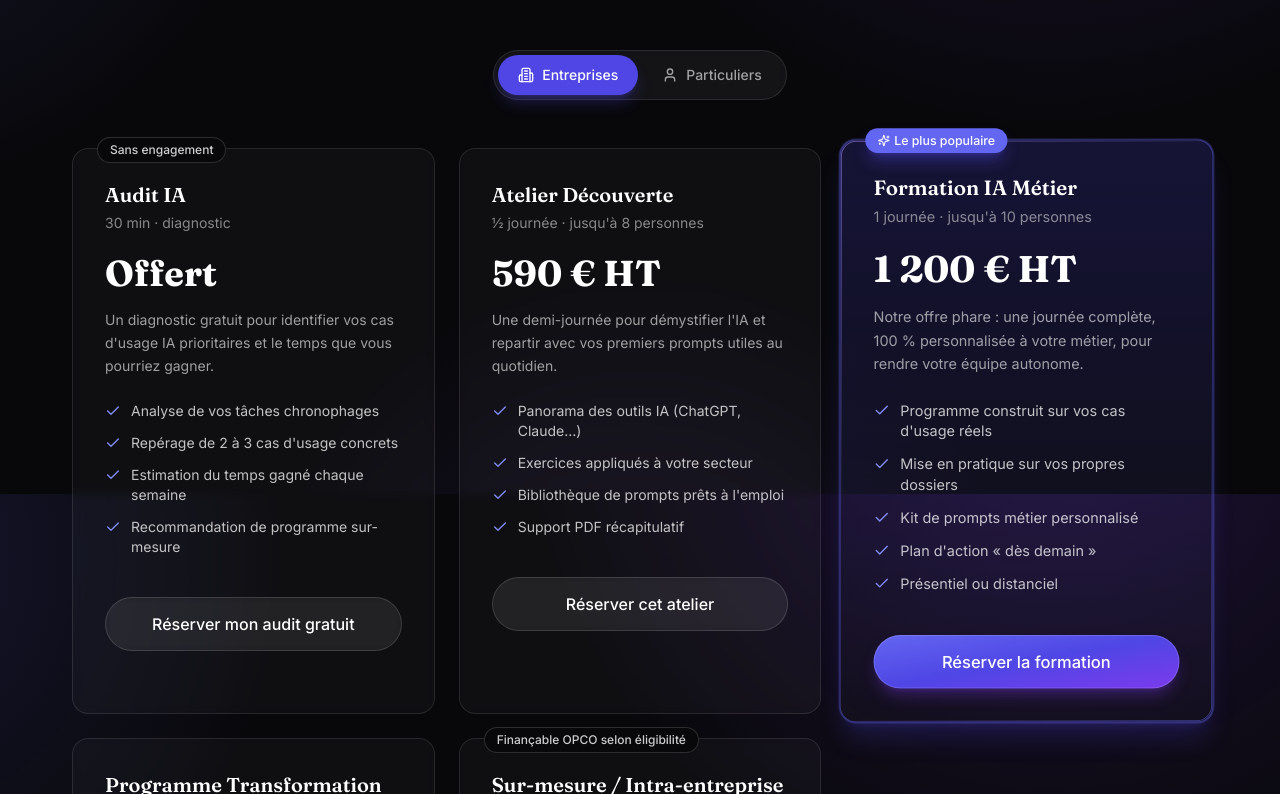
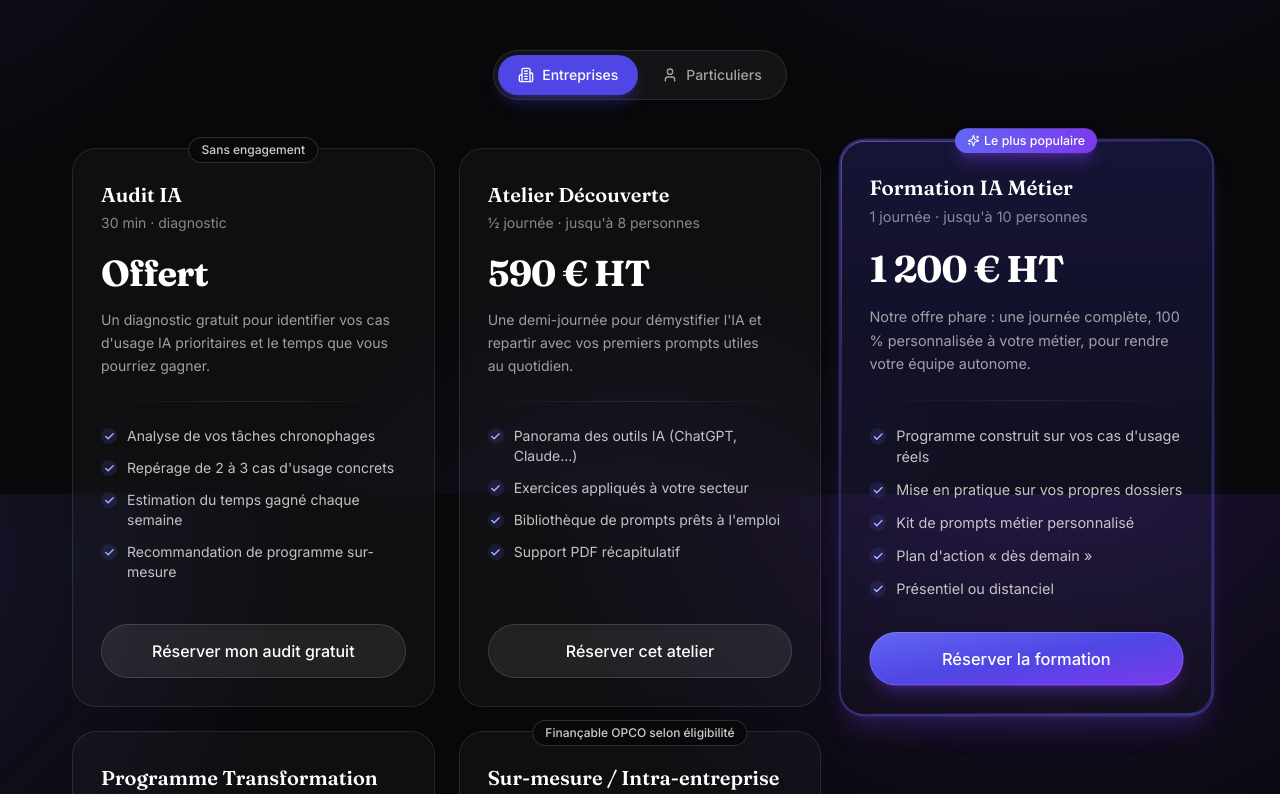
Before and after one commit to juanrobin09-stack/Formateur-IA-site, a Next.js app: page / in a window 1280 px wide. Shown: the part 3506-4300 px from the top of the page. Built offline with nearby package versions, Linux system fonts and the light colour scheme; no server answers.

Commit message:
Peaufine les cartes d'offres : coins arrondis, badge centré, puces, alignement des CTA
https://claude.ai/code/session_012eFhPRJMZL8fgG7zK6b24o

```diff
--- a/components/offer-card.tsx
+++ b/components/offer-card.tsx
@@ -16,18 +16,18 @@ export function OfferCard({ offer }: { offer: Offer }) {
   return (
     <div
       className={clsx(
-        "relative flex h-full flex-col rounded-2xl p-6 transition-all duration-300 hover:-translate-y-1 sm:p-8",
+        "relative flex h-full flex-col rounded-3xl p-6 transition-all duration-300 hover:-translate-y-1.5 sm:p-7",
         offer.highlight
-          ? "border-gradient border border-brand-500/50 bg-gradient-to-b from-brand-600/20 to-white/[0.02] shadow-xl shadow-brand-600/20 ring-1 ring-brand-500/30 lg:scale-[1.03]"
+          ? "border-gradient border border-brand-500/50 bg-gradient-to-b from-brand-600/20 to-white/[0.02] shadow-xl shadow-accent-600/20 ring-1 ring-brand-500/30 lg:scale-[1.03]"
           : "glass-hover"
       )}
     >
       {offer.badge && (
         <span
           className={clsx(
-            "absolute -top-3 left-6 inline-flex items-center gap-1 rounded-full px-3 py-1 text-xs font-medium",
+            "absolute -top-3 left-1/2 inline-flex -translate-x-1/2 items-center gap-1 whitespace-nowrap rounded-full px-3 py-1 text-xs font-medium",
             offer.highlight
-              ? "bg-brand-500 text-white shadow-lg shadow-brand-600/40"
+              ? "bg-gradient-to-r from-brand-500 to-accent-600 text-white shadow-lg shadow-accent-600/40"
               : "border border-white/15 bg-ink text-white/80"
           )}
         >
@@ -36,31 +36,35 @@ export function OfferCard({ offer }: { offer: Offer }) {
         </span>
       )}
 
-      <h3 className="font-display text-xl font-semibold">{offer.name}</h3>
+      <h3 className="mt-1 font-display text-lg font-semibold sm:text-xl">
+        {offer.name}
+      </h3>
       <p className="mt-1 text-sm text-white/50">{offer.duration}</p>
 
       <div className="mt-5 flex items-baseline gap-1">
-        <span className="font-display text-4xl font-bold">{offer.price}</span>
+        <span className="font-display text-3xl font-bold tracking-tight sm:text-4xl">
+          {offer.price}
+        </span>
       </div>
 
-      <p className="mt-4 text-sm leading-relaxed text-white/60">
+      <p className="mt-4 text-pretty text-sm leading-relaxed text-white/60">
         {offer.description}
       </p>
 
-      <ul className="mt-6 space-y-3">
+      <div className="my-6 h-px w-full bg-gradient-to-r from-transparent via-white/10 to-transparent" />
+
+      <ul className="space-y-3">
         {offer.features.map((feature) => (
           <li key={feature} className="flex items-start gap-2.5 text-sm">
-            <Check
-              size={16}
-              className="mt-0.5 shrink-0 text-brand-400"
-              aria-hidden
-            />
+            <span className="mt-0.5 flex h-4 w-4 shrink-0 items-center justify-center rounded-full bg-brand-500/15 text-brand-300">
+              <Check size={11} strokeWidth={3} aria-hidden />
+            </span>
             <span className="text-white/75">{feature}</span>
           </li>
         ))}
       </ul>
 
-      <div className="mt-8 pt-2">
+      <div className="mt-auto pt-8 max-sm:pt-6">
         <ButtonLink
           href={ctaHref(offer)}
           variant={offer.highlight ? "primary" : "secondary"}
```
